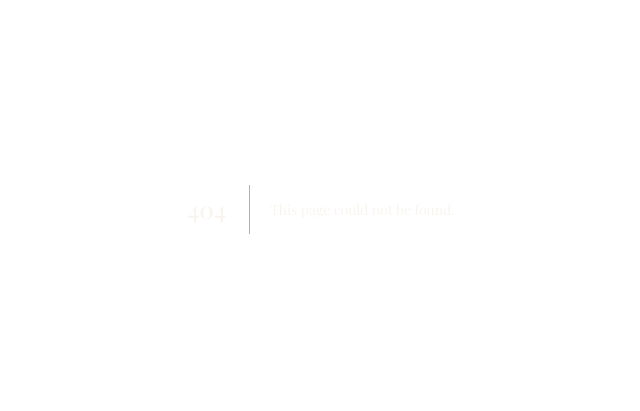
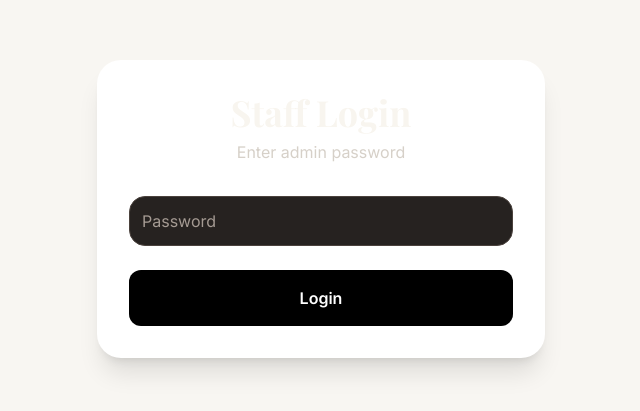
Before and after one commit to samijdk-art/hayk-loyalty-v2, a Next.js app: page /admin/login in a window 1280 px wide. Before the commit this address had no page. Shown: the part 191-602 px from the top of the page, without its empty margins (319-959 px from the left). Built offline with nearby package versions, Linux system fonts and the light colour scheme; a web font is replaced by a local one.

Commit message:
Backup before authentication

```diff
--- /dev/null
+++ b/app/admin/login/page.tsx
@@ -0,0 +1,78 @@
+"use client";
+
+import { useState } from "react";
+import { useRouter } from "next/navigation";
+
+export default function AdminLoginPage() {
+  const router = useRouter();
+
+  const [password, setPassword] = useState("");
+  const [loading, setLoading] = useState(false);
+
+  async function handleLogin(e: React.FormEvent) {
+    e.preventDefault();
+
+    setLoading(true);
+
+    try {
+      const res = await fetch("/api/admin-login", {
+        method: "POST",
+        headers: {
+          "Content-Type": "application/json",
+        },
+        body: JSON.stringify({
+          password,
+        }),
+      });
+
+      const result = await res.json();
+
+      if (!res.ok) {
+        alert(result.error || "Wrong password");
+        return;
+      }
+
+      router.push("/admin");
+    } catch {
+      alert("Server Error");
+    } finally {
+      setLoading(false);
+    }
+  }
+
+  return (
+    <main className="min-h-screen bg-[#F8F6F2] flex items-center justify-center p-6">
+      <div className="w-full max-w-md bg-white rounded-3xl shadow-xl p-8">
+
+        <h1 className="text-4xl font-bold text-center text-[#3A2414]">
+          Staff Login
+        </h1>
+
+        <p className="text-center text-gray-500 mt-2">
+          Enter admin password
+        </p>
+
+        <form onSubmit={handleLogin} className="mt-8 space-y-6">
+
+          <input
+            type="password"
+            placeholder="Password"
+            value={password}
+            onChange={(e) => setPassword(e.target.value)}
+            className="w-full border rounded-xl p-3"
+            required
+          />
+
+          <button
+            disabled={loading}
+            className="w-full bg-black text-white rounded-xl py-4 font-semibold"
+          >
+            {loading ? "Checking..." : "Login"}
+          </button>
+
+        </form>
+
+      </div>
+    </main>
+  );
+}
--- /dev/null
+++ b/app/api/admin-login/route.ts
@@ -0,0 +1,16 @@
+import { NextResponse } from "next/server";
+
+export async function POST(req: Request) {
+  const { password } = await req.json();
+
+  if (password !== process.env.ADMIN_PASSWORD) {
+    return NextResponse.json(
+      { error: "Wrong password" },
+      { status: 401 }
+    );
+  }
+
+  return NextResponse.json({
+    success: true,
+  });
+}
--- a/app/page.tsx
+++ b/app/page.tsx
@@ -47,7 +47,7 @@ export default function Home() {
         </Link>
 
         <Link
-          href="/admin"
+          href="/admin/login"
           className="block w-full bg-black hover:bg-neutral-800 transition text-white text-center py-4 rounded-2xl font-semibold shadow-lg"
         >
           👨‍💼 Staff / Admin
```
